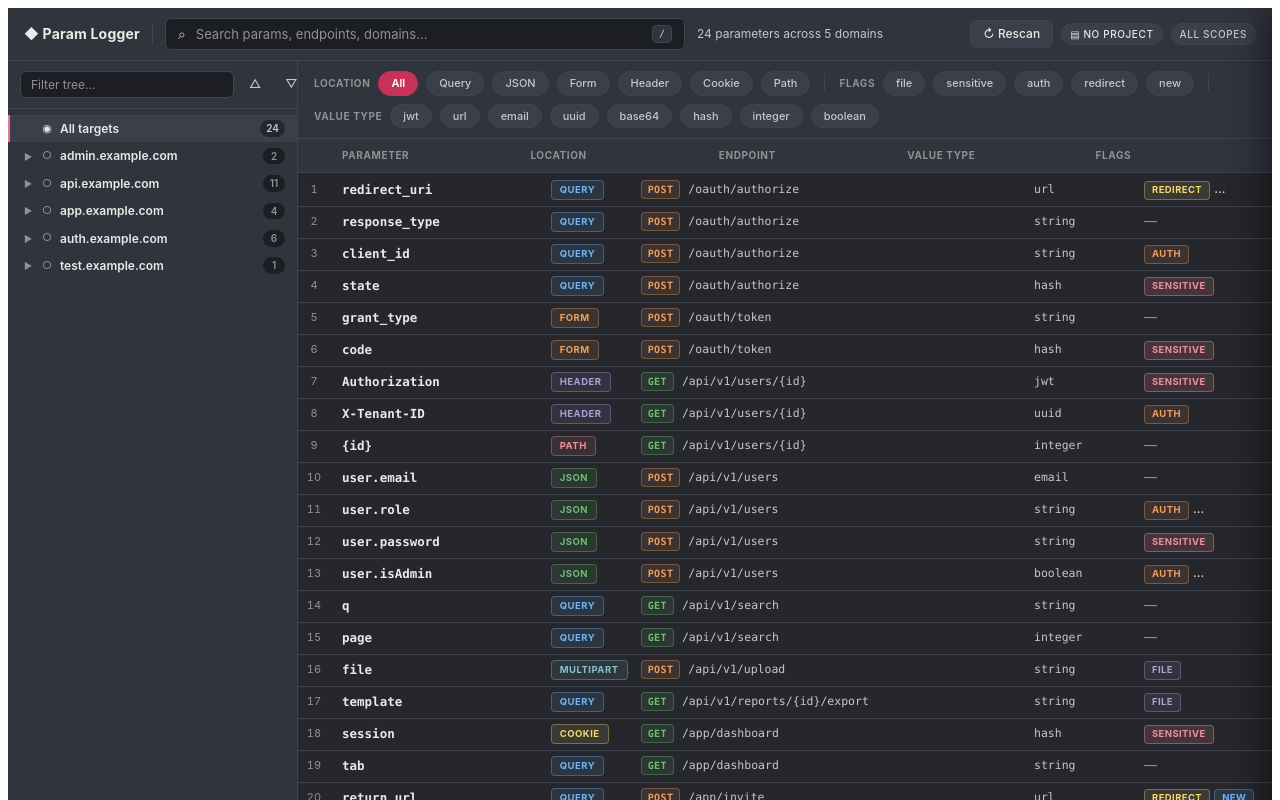
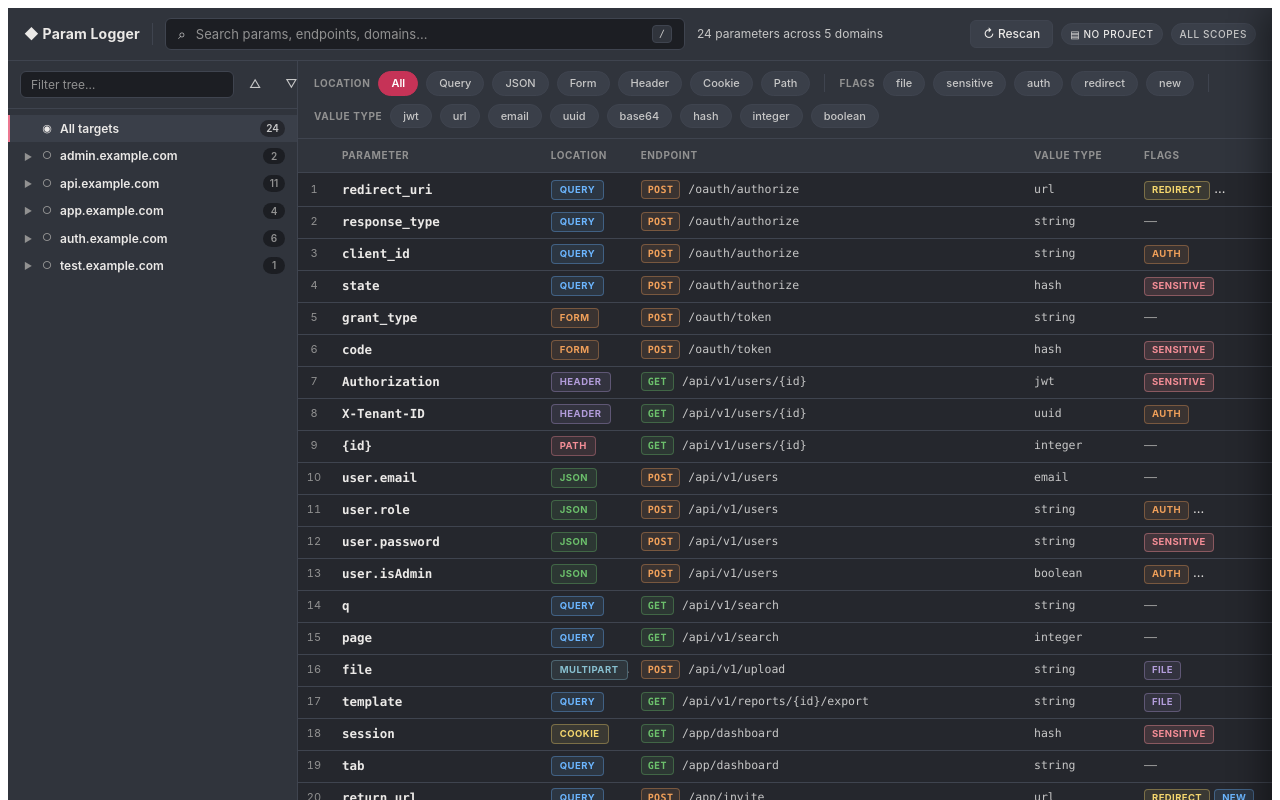
Before and after one commit to davidus27/ParamLogger, a Vue app in the folder packages/frontend/: page / in a window 1280 px wide. Shown: the top 800 px of the page. Built offline with nearby package versions, Linux system fonts and the light colour scheme.

Commit message:
update column allignment

```diff
--- a/packages/frontend/src/style.css
+++ b/packages/frontend/src/style.css
@@ -515,10 +515,40 @@
 
 .table-header {
   flex-shrink: 0;
+  display: flex;
+  align-items: center;
   width: 100%;
-  border-collapse: collapse;
-  table-layout: fixed;
+  background: var(--c-bg-subtle);
+  border-bottom: 1px solid var(--c-border-default);
+  box-sizing: border-box;
 }
+
+.table-head-cell {
+  padding: 9px 12px;
+  text-align: left;
+  font-size: 10px;
+  text-transform: uppercase;
+  letter-spacing: 0.6px;
+  color: var(--c-fg-muted);
+  font-weight: 700;
+  white-space: nowrap;
+  overflow: hidden;
+  text-overflow: ellipsis;
+  flex-shrink: 0;
+  box-sizing: border-box;
+}
+
+.table-head-cell.row-num {
+  padding-left: 8px;
+  padding-right: 8px;
+  text-align: center;
+}
+
+.table-head-cell.col-param  { flex: 1; min-width: 140px; }
+.table-head-cell.col-loc    { width: 90px; }
+.table-head-cell.col-endpoint { flex: 2; min-width: 220px; }
+.table-head-cell.col-valtype { width: 110px; }
+.table-head-cell.col-flags  { width: 140px; }
 
 .inv-table-body {
   flex: 1;
@@ -563,26 +593,6 @@
 .table-cell:nth-child(5) { width: 110px; }
 .table-cell:nth-child(6) { width: 140px; }
 
-table {
-  width: 100%;
-  border-collapse: collapse;
-}
-
-thead th {
-  position: sticky;
-  top: 0;
-  z-index: 4;
-  background: var(--c-bg-subtle);
-  padding: 9px 12px;
-  text-align: left;
-  font-size: 10px;
-  text-transform: uppercase;
-  letter-spacing: 0.6px;
-  color: var(--c-fg-muted);
-  font-weight: 700;
-  border-bottom: 1px solid var(--c-border-default);
-  white-space: nowrap;
-}
 
 .row-num {
   padding-left: 8px;
--- a/packages/frontend/src/views/App.vue
+++ b/packages/frontend/src/views/App.vue
@@ -174,18 +174,14 @@
 
       <div class="inv-table-wrap">
         <div v-if="filteredParameters.length" class="table-container">
-          <table class="table-header">
-            <thead>
-              <tr>
-                <th :style="{ width: rowNumWidth + 'px' }"></th>
-                <th>Parameter</th>
-                <th>Location</th>
-                <th>Endpoint</th>
-                <th>Value type</th>
-                <th>Flags</th>
-              </tr>
-            </thead>
-          </table>
+          <div class="table-header">
+            <div class="table-head-cell row-num" :style="{ width: rowNumWidth + 'px' }"></div>
+            <div class="table-head-cell col-param">Parameter</div>
+            <div class="table-head-cell col-loc">Location</div>
+            <div class="table-head-cell col-endpoint">Endpoint</div>
+            <div class="table-head-cell col-valtype">Value type</div>
+            <div class="table-head-cell col-flags">Flags</div>
+          </div>
 
           <div class="inv-table-body">
             <RecycleScroller
```
